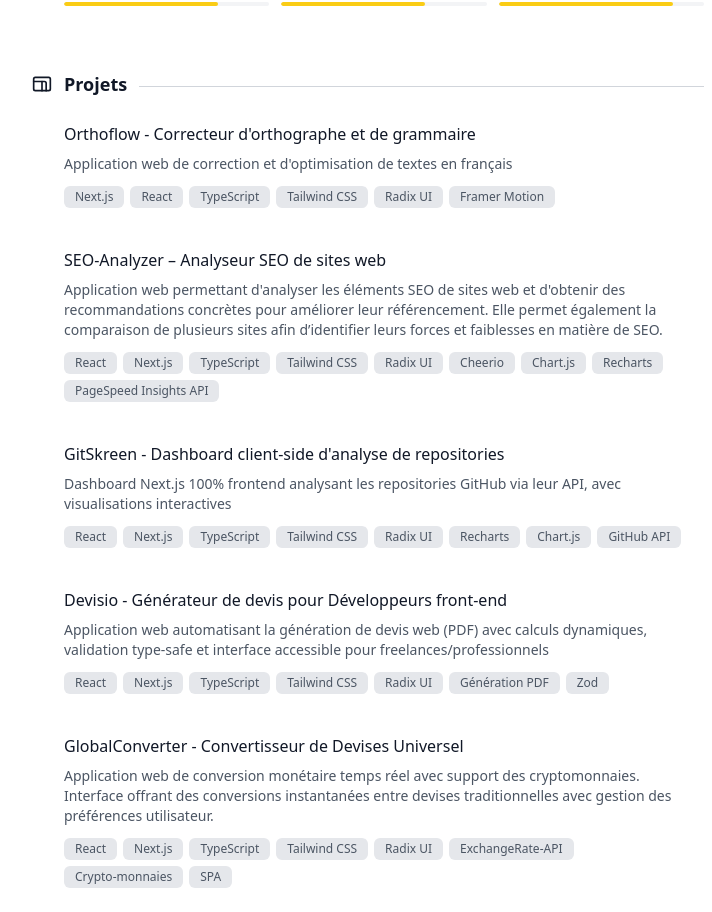
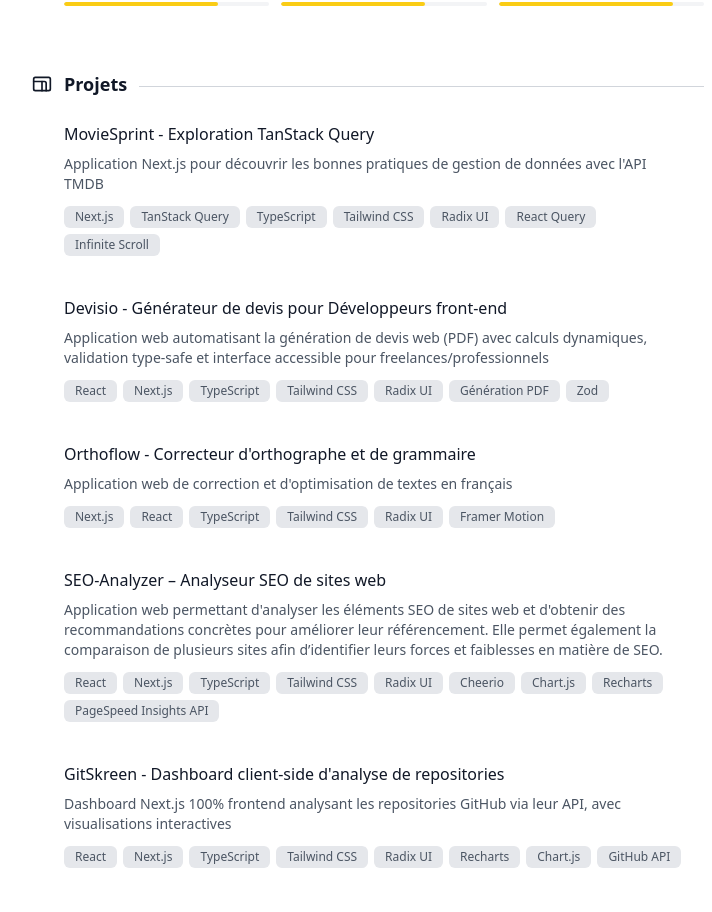
Before and after one commit to nassoa/pronass, a Next.js app: page / in a window 1280 px wide. Shown: the part 1958-2870 px from the top of the page, without its empty margins (398-1110 px from the left). Built offline with nearby package versions, Linux system fonts and the light colour scheme; a web font is replaced by a local one.

Commit message:
project: updated

```diff
--- a/src/components/ui/projects-section.tsx
+++ b/src/components/ui/projects-section.tsx
@@ -7,6 +7,36 @@
   const [hoveredIndex, setHoveredIndex] = useState<number | null>(null);
 
   const projects = [
+    {
+      title: "MovieSprint - Exploration TanStack Query",
+      description:
+        "Application Next.js pour découvrir les bonnes pratiques de gestion de données avec l'API TMDB",
+      tags: [
+        "Next.js",
+        "TanStack Query",
+        "TypeScript",
+        "Tailwind CSS",
+        "Radix UI",
+        "React Query",
+        "Infinite Scroll",
+      ],
+      link: "https://moviesprint.vercel.app/",
+    },
+    {
+      title: "Devisio - Générateur de devis pour Développeurs front-end",
+      description:
+        "Application web automatisant la génération de devis web (PDF) avec calculs dynamiques, validation type-safe et interface accessible pour freelances/professionnels",
+      tags: [
+        "React",
+        "Next.js",
+        "TypeScript",
+        "Tailwind CSS",
+        "Radix UI",
+        "Génération PDF",
+        "Zod",
+      ],
+      link: "https://devisio.vercel.app/",
+    },
     {
       title: "Orthoflow - Correcteur d'orthographe et de grammaire",
       description:
@@ -53,21 +83,6 @@
         "GitHub API",
       ],
       link: "https://gitskreen.vercel.app/",
-    },
-    {
-      title: "Devisio - Générateur de devis pour Développeurs front-end",
-      description:
-        "Application web automatisant la génération de devis web (PDF) avec calculs dynamiques, validation type-safe et interface accessible pour freelances/professionnels",
-      tags: [
-        "React",
-        "Next.js",
-        "TypeScript",
-        "Tailwind CSS",
-        "Radix UI",
-        "Génération PDF",
-        "Zod",
-      ],
-      link: "https://devisio.vercel.app/",
     },
     {
       title: "GlobalConverter - Convertisseur de Devises Universel",
```
